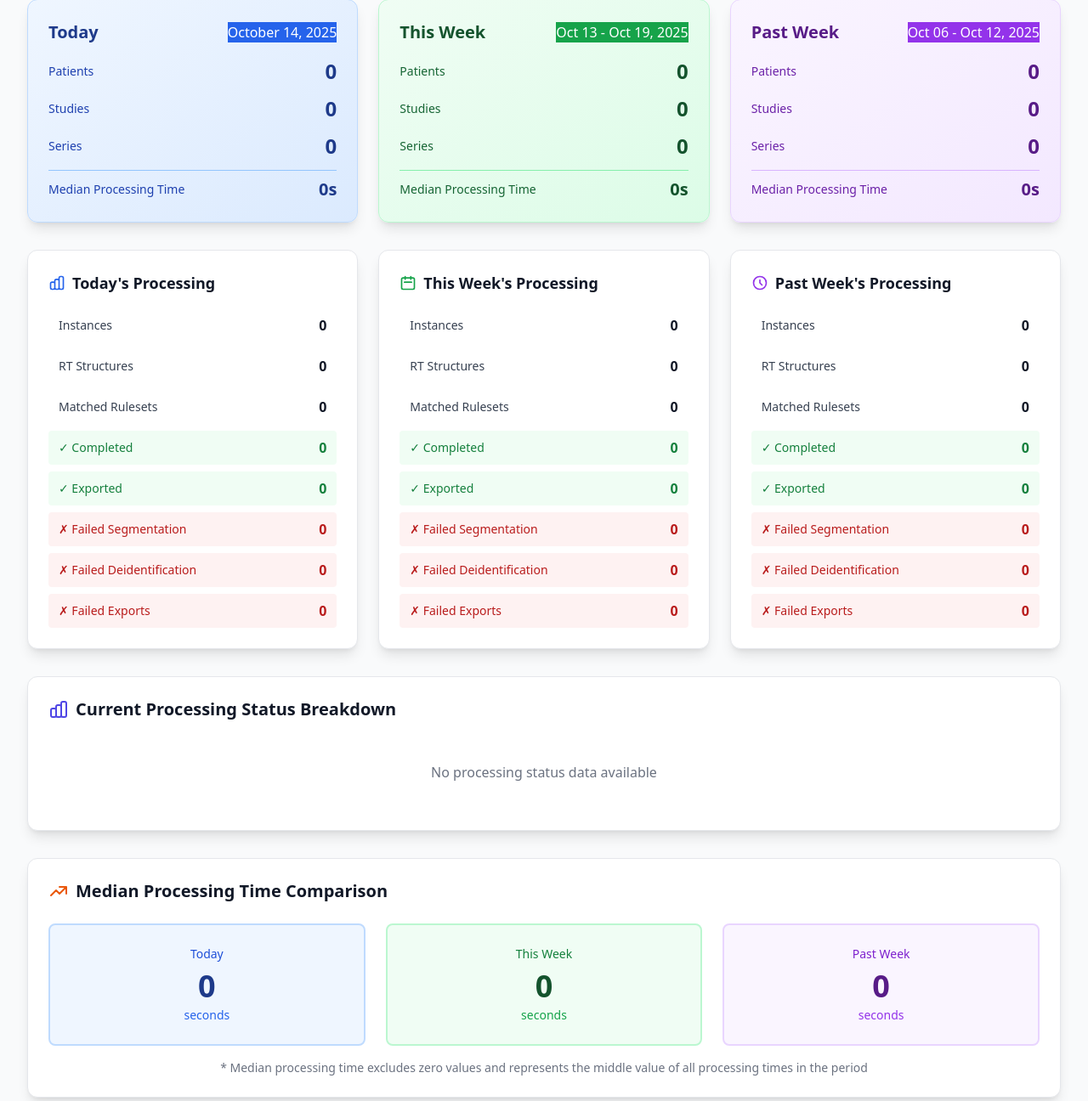
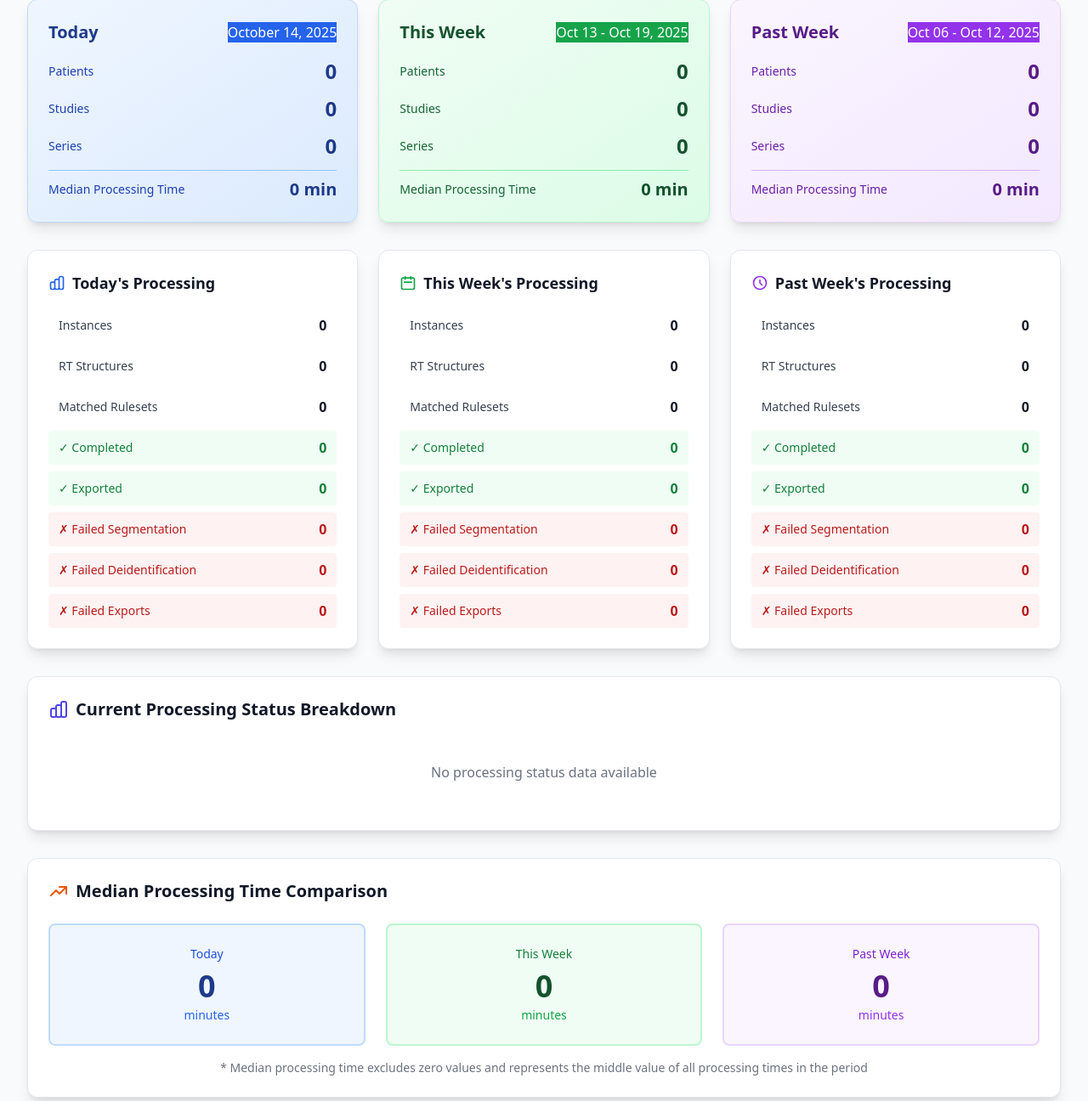
Before and after one commit to CHAVI-India/draw-client-2.0, a Django app: page /dicom/statistics/ in a window 1280 px wide. Shown: the part 258-1554 px from the top of the page at 85% size. Run offline with Django 5.2, Linux system fonts and the light colour scheme; the visitor is signed in with stand-in values (Sample User, id 1); data that the repository does not hold is empty; parts of the project's set-up code (start-up, migrations or seed data) failed here and were passed over; some libraries are stand-ins or nearby versions.

Commit message:
fix: convert median processing time display from seconds to minutes

```diff
--- a/dicom_handler/views.py
+++ b/dicom_handler/views.py
@@ -1408,7 +1408,7 @@ def statistics_dashboard(request):
                 continue
 
         if time_values:
-            aggregated['median_processing_time'] = round(stats_module.median(time_values), 2)
+            aggregated['median_processing_time'] = round(stats_module.median(time_values)/60, 2)
         else:
             aggregated['median_processing_time'] = 0
 
--- a/templates/dicom_handler/statistics_dashboard.html
+++ b/templates/dicom_handler/statistics_dashboard.html
@@ -62,7 +62,7 @@
                 </div>
                 <div class="flex justify-between items-center pt-2 border-t border-blue-300">
                     <span class="text-sm font-medium text-blue-800">Median Processing Time</span>
-                    <span class="text-xl font-bold text-blue-900">{{ today_stats.median_processing_time }}s</span>
+                    <span class="text-xl font-bold text-blue-900">{{ today_stats.median_processing_time }} min</span>
                 </div>
             </div>
         </div>
@@ -88,7 +88,7 @@
                 </div>
                 <div class="flex justify-between items-center pt-2 border-t border-green-300">
                     <span class="text-sm font-medium text-green-800">Median Processing Time</span>
-                    <span class="text-xl font-bold text-green-900">{{ this_week_stats.median_processing_time }}s</span>
+                    <span class="text-xl font-bold text-green-900">{{ this_week_stats.median_processing_time }} min</span>
                 </div>
             </div>
         </div>
@@ -114,7 +114,7 @@
                 </div>
                 <div class="flex justify-between items-center pt-2 border-t border-purple-300">
                     <span class="text-sm font-medium text-purple-800">Median Processing Time</span>
-                    <span class="text-xl font-bold text-purple-900">{{ past_week_stats.median_processing_time }}s</span>
+                    <span class="text-xl font-bold text-purple-900">{{ past_week_stats.median_processing_time }} min</span>
                 </div>
             </div>
         </div>
@@ -295,17 +295,17 @@
             <div class="text-center p-6 bg-blue-50 rounded-lg border-2 border-blue-200">
                 <div class="text-sm font-medium text-blue-700 mb-2">Today</div>
                 <div class="text-4xl font-bold text-blue-900 mb-1">{{ today_stats.median_processing_time }}</div>
-                <div class="text-sm text-blue-600">seconds</div>
+                <div class="text-sm text-blue-600">minutes</div>
             </div>
             <div class="text-center p-6 bg-green-50 rounded-lg border-2 border-green-200">
                 <div class="text-sm font-medium text-green-700 mb-2">This Week</div>
                 <div class="text-4xl font-bold text-green-900 mb-1">{{ this_week_stats.median_processing_time }}</div>
-                <div class="text-sm text-green-600">seconds</div>
+                <div class="text-sm text-green-600">minutes</div>
             </div>
             <div class="text-center p-6 bg-purple-50 rounded-lg border-2 border-purple-200">
                 <div class="text-sm font-medium text-purple-700 mb-2">Past Week</div>
                 <div class="text-4xl font-bold text-purple-900 mb-1">{{ past_week_stats.median_processing_time }}</div>
-                <div class="text-sm text-purple-600">seconds</div>
+                <div class="text-sm text-purple-600">minutes</div>
             </div>
         </div>
         <div class="mt-4 text-center text-sm text-gray-500">
```
